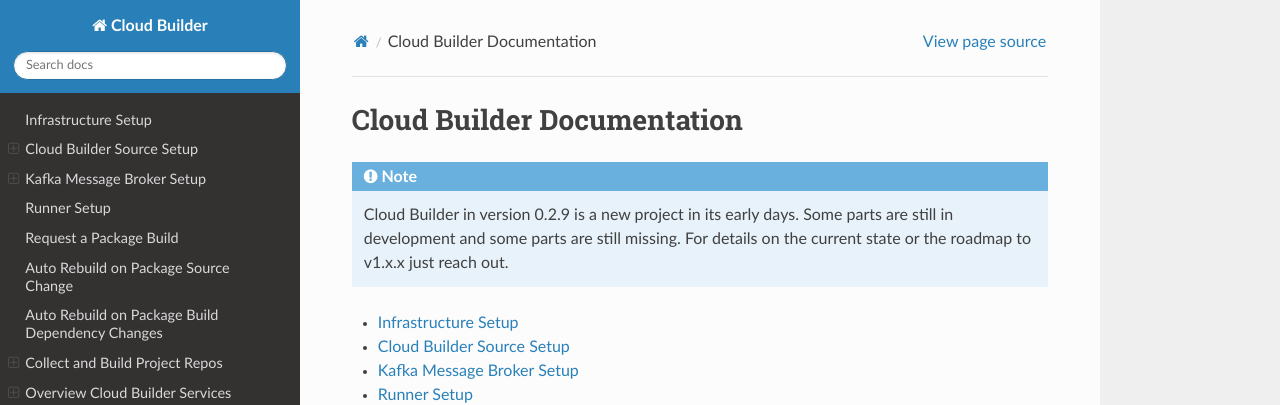
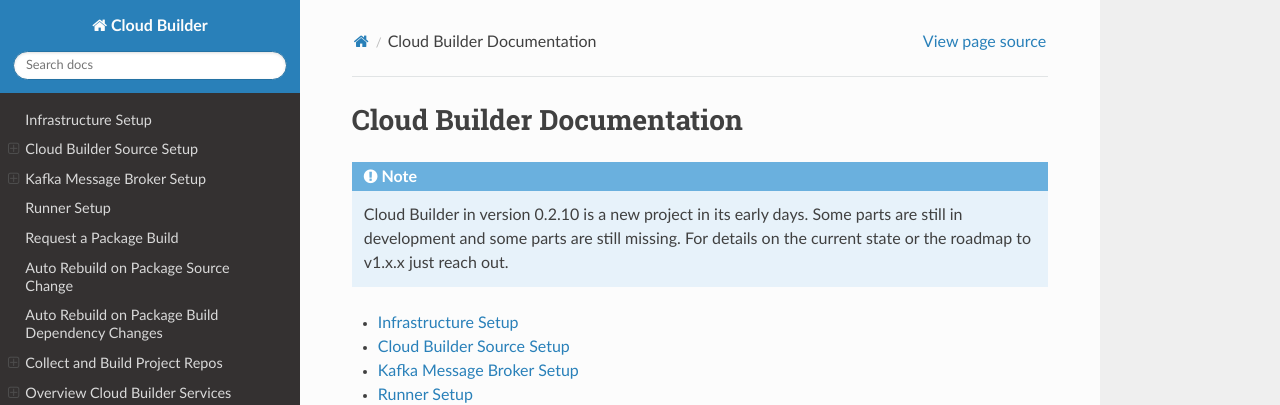
Before and after one commit to OSInside/cloud-builder, a Sphinx documentation site: the page built from doc/source/index.rst, in a window 1280 px wide and 900 px high. Shown: the top 405 px of the window. Built offline with Sphinx 7.4.7 and the Read the Docs theme 2.0.0, drawn with Linux system fonts in a browser that asks for light colours.

Commit message:
Bump version: 0.2.9 → 0.2.10

```diff
--- a/cloud_builder/version.py
+++ b/cloud_builder/version.py
@@ -18,5 +18,5 @@
 """
 Global version information used in Cloud Builder and the package
 """
-__version__ = '0.2.9'
+__version__ = '0.2.10'
 __githash__ = '$Format:%H$'
--- a/doc/source/conf.py
+++ b/doc/source/conf.py
@@ -108,7 +108,7 @@
 # built documents.
 #
 # The short X.Y version.
-version = '0.2.9'
+version = '0.2.10'
 # The full version, including alpha/beta/rc tags.
 release = version
 
```
Also changed, not shown: .bumpversion.cfg.
